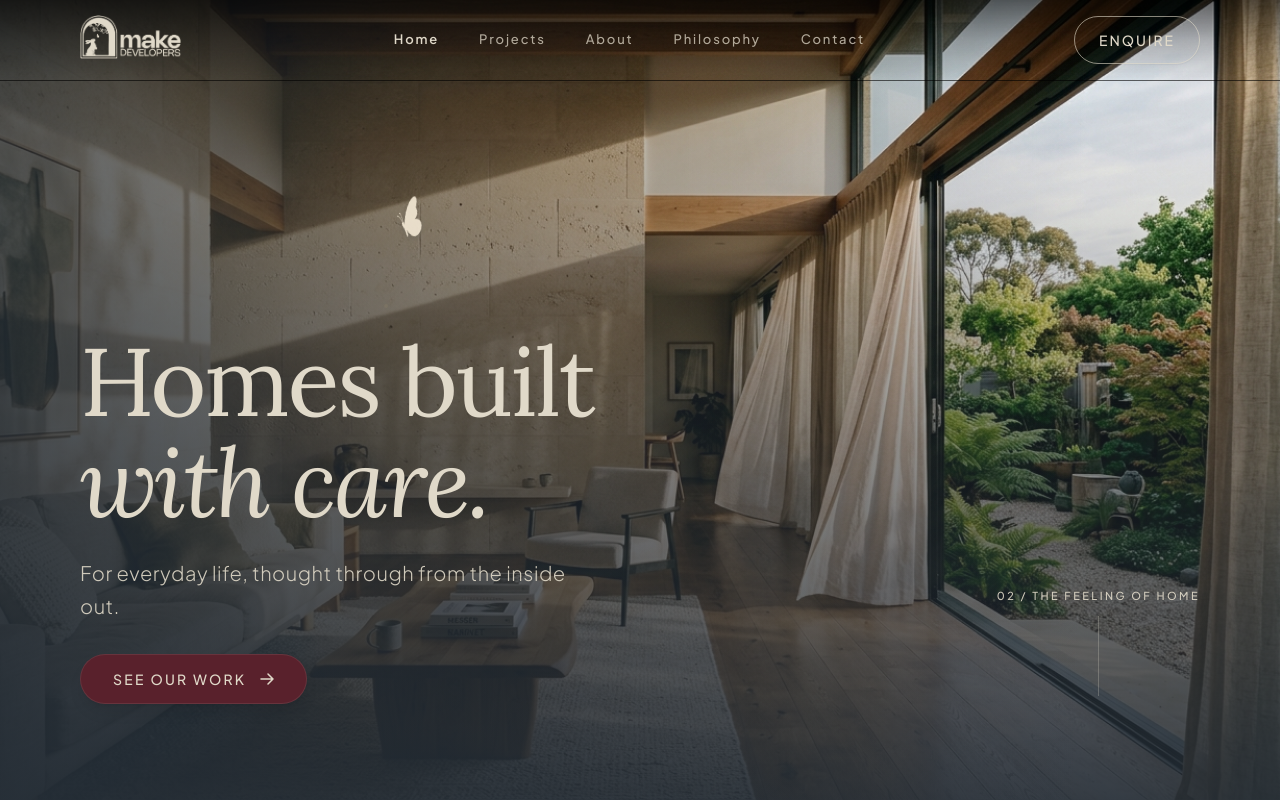
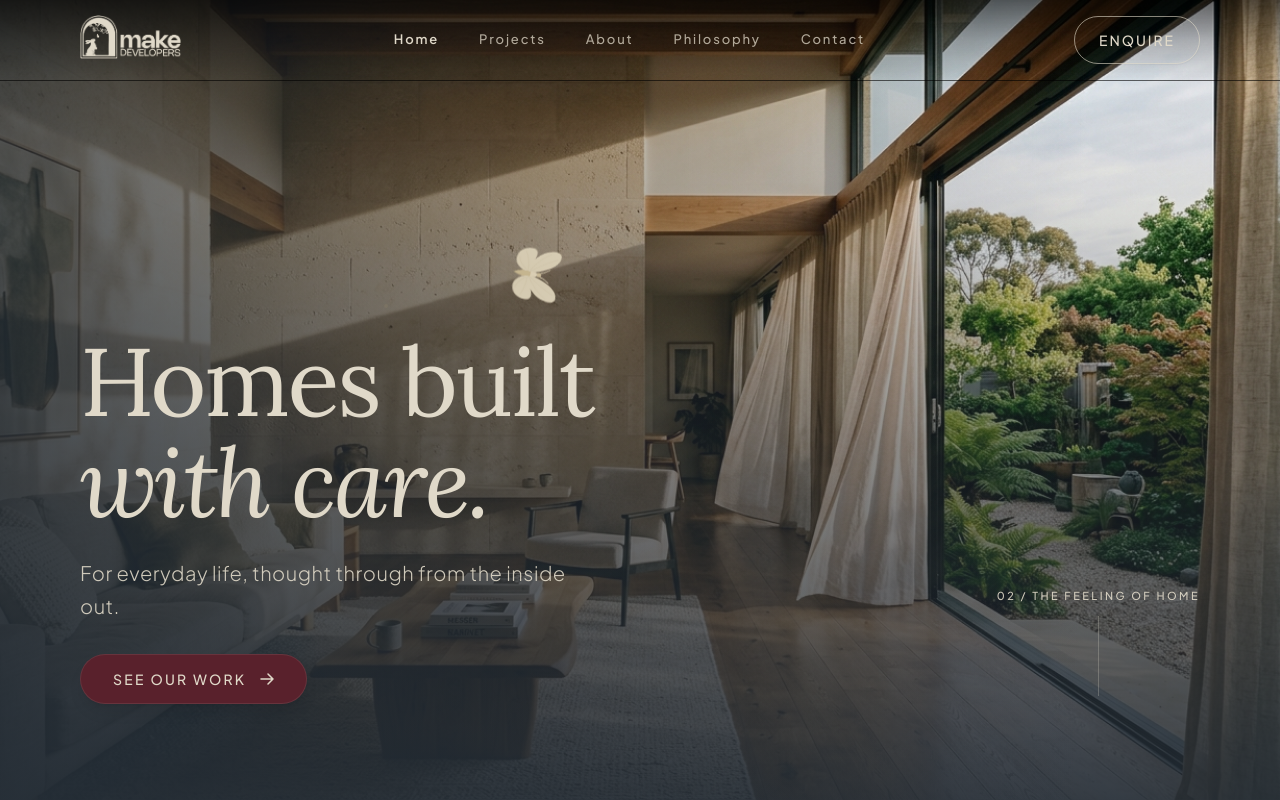
Before and after one commit to Jackjack80085/make-new, a React (Vite) app: page / in a window 1280 px wide. Shown: the top 800 px of the page. Built offline with nearby package versions, Linux system fonts and the light colour scheme.

Commit message:
Animate articulated butterfly wings and banking flight

```diff
--- a/src/components/Chapter1FirstLight.tsx
+++ b/src/components/Chapter1FirstLight.tsx
@@ -41,14 +41,27 @@ export const Chapter1FirstLight: React.FC<Chapter1Props> = ({ onDiscoverClick })
 
         {/* Reference Butterfly & Subtle Ambient Motes */}
         <div className="absolute inset-0 pointer-events-none z-15 overflow-hidden">
-          {/* One reference butterfly follows a full-width flight path. */}
+          {/* One articulated butterfly: wings hinge independently around the thorax. */}
           <div className="hero-butterfly-flight" aria-hidden="true">
-            <img
-              src="/hero-butterfly.png"
-              alt=""
-              className="hero-butterfly-wings"
-              draggable={false}
-            />
+            <div className="hero-butterfly-bank">
+              <div className="hero-butterfly-anatomy">
+                {['left', 'right'].map(side => (
+                  <div key={side} className={`hero-butterfly-wing hero-butterfly-wing-${side}`}>
+                    <svg viewBox="0 0 40 64" fill="none">
+                      <path d="M2 33C5 20 14 2 26 3C37 4 40 15 34 26C31 32 25 35 21 37C32 35 38 42 35 51C32 62 19 63 11 54C6 49 3 42 2 33Z" fill={`url(#wing-cream-${side})`} />
+                      <path d="M3 34C13 27 23 14 27 7M3 35C17 33 27 27 33 19M4 37C15 41 24 46 31 53M5 39C11 48 16 54 22 57" stroke="#b9ac8e" strokeWidth=".6" opacity=".45" />
+                      <defs><linearGradient id={`wing-cream-${side}`} x1="2" y1="34" x2="37" y2="25"><stop stopColor="#c8b995"/><stop offset=".35" stopColor="#e0d9c9"/><stop offset="1" stopColor="#f5efdf"/></linearGradient></defs>
+                    </svg>
+                  </div>
+                ))}
+                <svg className="hero-butterfly-body" viewBox="0 0 16 64" fill="none">
+                  <path d="M6 21C5 16 2 12 1 10M10 21C11 16 14 12 15 10" stroke="#d9cdb3" strokeWidth="1" strokeLinecap="round" />
+                  <ellipse cx="8" cy="23" rx="2.4" ry="3" fill="#c9b997"/>
+                  <ellipse cx="8" cy="30" rx="2.8" ry="5" fill="#d9cdb3"/>
+                  <path d="M6 33Q3 42 8 52Q13 42 10 33Z" fill="#c5b58f"/>
+                </svg>
+              </div>
+            </div>
           </div>
 
           {/* Subdued Low-Brightness Morning Light Motes (Reduced Glow & Brightness) */}
--- a/src/index.css
+++ b/src/index.css
@@ -228,42 +228,84 @@
   .about-scroll, .about-scroll .snap-x { scroll-snap-type: none !important; }
 }
 
-/* One decorative butterfly crosses the hero, then re-enters offscreen. */
+
+/* Body, flight, bank and paired wing hinges animate on separate layers. */
 .hero-butterfly-flight {
   position: absolute;
-  top: 25%;
-  left: 0;
-  width: 52px;
-  height: 60px;
+  top: 26%; left: 0;
+  width: 68px; height: 64px;
   pointer-events: none;
-  animation: hero-butterfly-crossing 22s linear infinite;
+  animation: hero-butterfly-crossing 19s infinite;
   will-change: transform;
 }
-.hero-butterfly-wings {
-  width: 100%;
-  height: 100%;
-  object-fit: contain;
-  transform-origin: 45% 65%;
-  animation: hero-butterfly-flutter 700ms ease-in-out infinite;
-  filter: drop-shadow(0 2px 3px rgb(36 45 54 / 18%));
+.hero-butterfly-bank {
+  width: 100%; height: 100%;
+  perspective: 260px;
+  animation: hero-butterfly-bank 19s infinite;
+}
+.hero-butterfly-anatomy {
+  position: relative;
+  width: 100%; height: 100%;
+  transform-style: preserve-3d;
+  transform: rotateX(24deg);
+  animation: hero-butterfly-lift 330ms ease-in-out infinite;
+}
+.hero-butterfly-wing {
+  position: absolute;
+  top: 0; left: 50%;
+  width: 50%; height: 100%;
+  transform-origin: 0 50%;
+  transform-style: preserve-3d;
+  animation: hero-wing-right 330ms cubic-bezier(.4,0,.35,1) infinite;
+}
+.hero-butterfly-wing svg { width: 100%; height: 100%; overflow: visible; }
+.hero-butterfly-wing-left { animation-name: hero-wing-left; }
+.hero-butterfly-body {
+  position: absolute;
+  left: calc(50% - 8px); top: 0;
+  width: 16px; height: 64px;
+  transform: translateZ(2px);
+}
+@keyframes hero-wing-right {
+  0%,100% { transform: rotateY(12deg); }
+  45% { transform: rotateY(-78deg); }
+  70% { transform: rotateY(-30deg); }
+}
+@keyframes hero-wing-left {
+  0%,100% { transform: rotateY(168deg); }
+  45% { transform: rotateY(258deg); }
+  70% { transform: rotateY(210deg); }
+}
+@keyframes hero-butterfly-lift {
+  0%,100% { transform: translateY(1px) rotateX(24deg); }
+  45% { transform: translateY(-3px) rotateX(32deg); }
 }
 @keyframes hero-butterfly-crossing {
-  0% { transform: translate3d(-80px, 30px, 0) rotate(18deg); opacity: 0; }
-  6% { opacity: .9; }
-  25% { transform: translate3d(24vw, -24px, 0) rotate(9deg); }
-  50% { transform: translate3d(50vw, 18px, 0) rotate(22deg); }
-  75% { transform: translate3d(76vw, -42px, 0) rotate(8deg); }
-  94% { opacity: .9; }
-  100% { transform: translate3d(calc(100vw + 80px), -10px, 0) rotate(18deg); opacity: 0; }
+  0% { transform: translate3d(-90px, 80px, 0) scale(.7); opacity: 0; }
+  5% { opacity: 1; }
+  22% { transform: translate3d(20vw, -35px, 0) scale(.9); }
+  39% { transform: translate3d(39vw, 35px, 0) scale(1); }
+  54% { transform: translate3d(50vw, -55px, 0) scale(.85); }
+  66% { transform: translate3d(44vw, -110px, 0) scale(.75); }
+  80% { transform: translate3d(72vw, -70px, 0) scale(.9); }
+  95% { opacity: 1; }
+  100% { transform: translate3d(calc(100vw + 90px), -160px, 0) scale(.6); opacity: 0; }
 }
-@keyframes hero-butterfly-flutter {
-  0%, 100% { transform: scaleX(1) rotate(-4deg); }
-  50% { transform: scaleX(.55) rotate(4deg); }
+@keyframes hero-butterfly-bank {
+  0%, 22% { transform: rotate(48deg) rotateY(-20deg); }
+  33% { transform: rotate(115deg) rotateY(15deg); }
+  54% { transform: rotate(10deg) rotateY(-25deg); }
+  62% { transform: rotate(-65deg) rotateY(30deg); }
+  74% { transform: rotate(80deg) rotateY(-15deg); }
+  100% { transform: rotate(45deg) rotateY(-30deg); }
 }
 @media (max-width: 639px) {
-  .hero-butterfly-flight { width: 40px; height: 48px; top: 28%; }
+  .hero-butterfly-flight { width: 48px; height: 48px; top: 30%; }
+  .hero-butterfly-body { height: 48px; }
 }
 @media (prefers-reduced-motion: reduce) {
-  .hero-butterfly-flight { animation: none !important; left: 65%; opacity: .9; will-change: auto; }
-  .hero-butterfly-wings { animation: none !important; }
+  .hero-butterfly-flight { animation: none !important; left: 65%; will-change: auto; }
+  .hero-butterfly-bank, .hero-butterfly-anatomy, .hero-butterfly-wing { animation: none !important; }
+  .hero-butterfly-wing-left { transform: rotateY(168deg); }
+  .hero-butterfly-wing-right { transform: rotateY(12deg); }
 }
```
Also changed, not shown: public/hero-butterfly.png (deleted).
